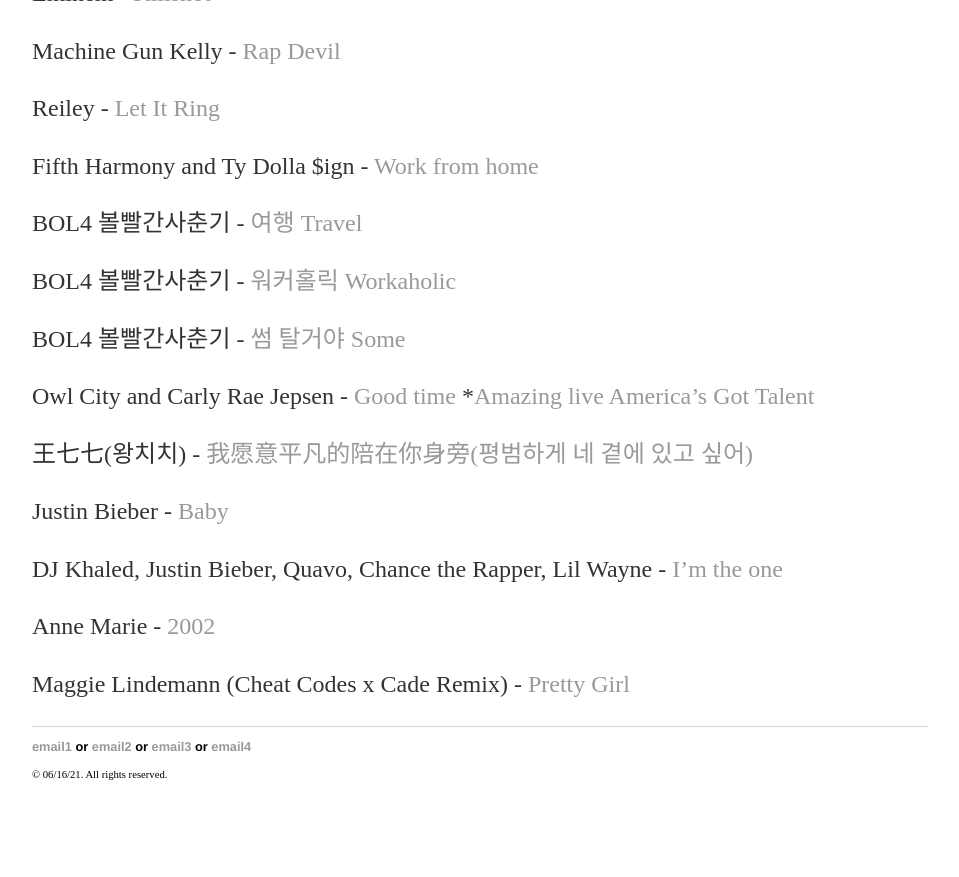
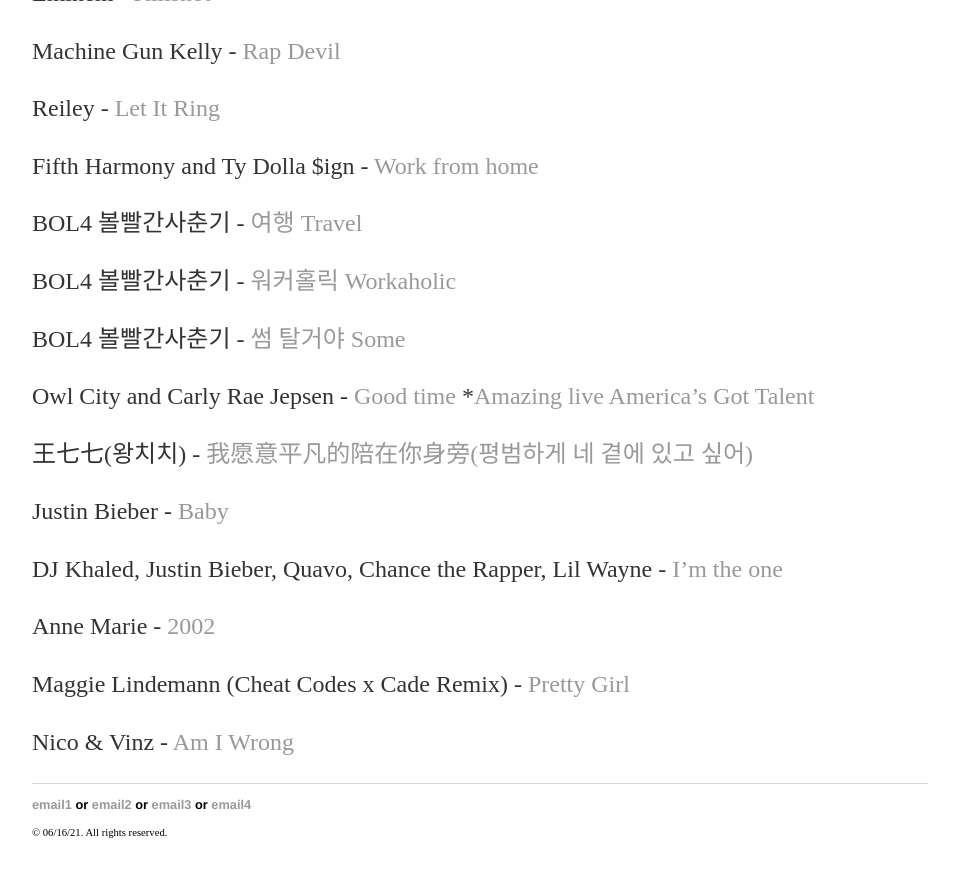
Before and after one commit to yjkweon24/yjkweon24.github.io, a Jekyll site: the page built from _posts/2018-10-23-songs-that-i-love.md, in a window 1280 px wide and 900 px high, scrolled down 14262 px. Shown: the top 877 px of the window, without its empty margins (160-1119 px from the left). Built offline with Jekyll 4.4.1, drawn with Linux system fonts in a browser that asks for light colours; before the commit the page ends 15104 px from its top, so only the background shows below that.

Commit message:
Update 2018-10-23-songs-that-i-love.md

```diff
--- a/_posts/2018-10-23-songs-that-i-love.md
+++ b/_posts/2018-10-23-songs-that-i-love.md
@@ -510,3 +510,5 @@
 Anne Marie - [2002](https://www.youtube.com/watch?v=Il-an3K9pjg)
 
 Maggie Lindemann (Cheat Codes x Cade Remix) - [Pretty Girl](https://www.youtube.com/watch?v=RhkgEgPqGc4)
+
+Nico & Vinz - [Am I Wrong](https://www.youtube.com/watch?v=bg1sT4ILG0w)
```
